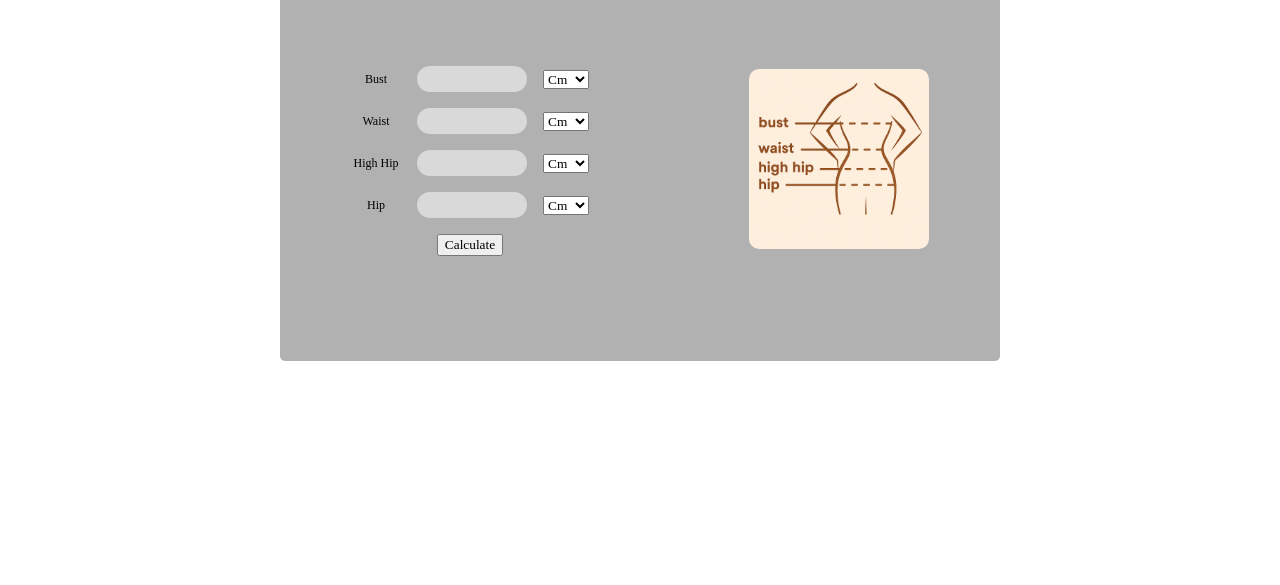
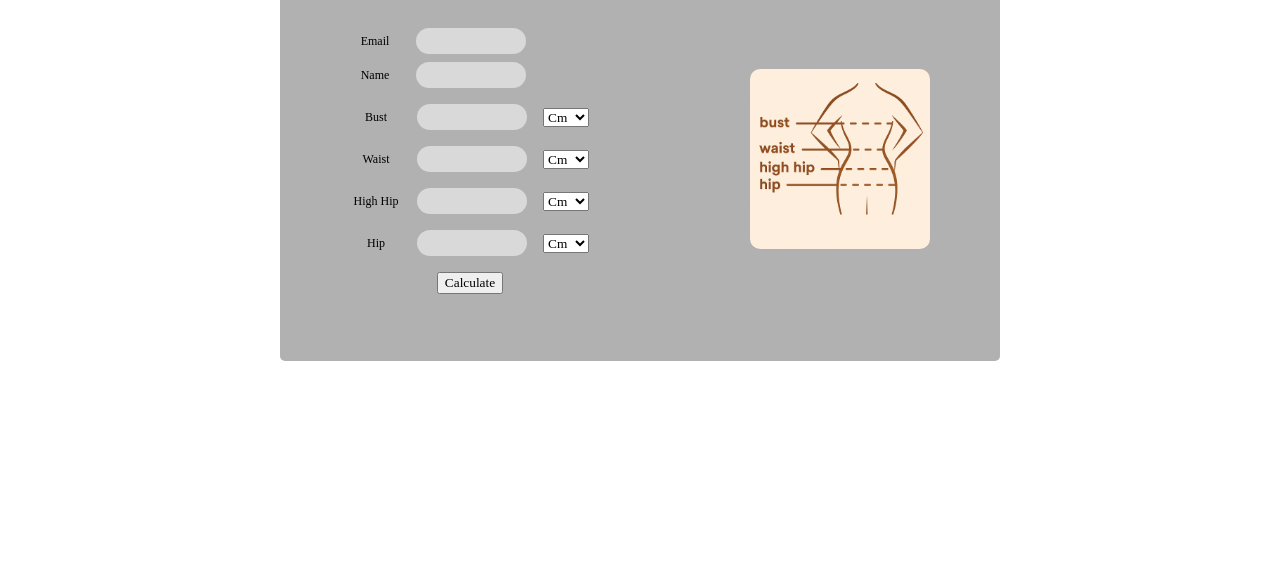
Before and after one commit to Hadi-xp/Body_Shape, a website: page index.html in a window 1280 px wide. Shown: the part 139-724 px from the top of the page. Drawn offline with Linux system fonts and the light colour scheme.

Commit message:
added info inputs

```diff
--- a/index.html
+++ b/index.html
@@ -17,6 +17,16 @@
         <div class="box">
             <div class="bodyPart">
             <form class="form" action="">
+                <div class="userInfo">
+                    <div class="card">
+                <label for="">Email</label>
+                <input id="Email" class="input" name="Email" type="email">
+                </div>
+                 <div class="card">
+                <label for="">Name</label>
+                <input id="Name" class="input" name="Name" type="text">
+                </div>
+                </div>
                 <div class="card">
                 <label for="">Bust</label>
                 <input id="Bust" class="input" name="Bust" type="number" min="0">
--- a/style.css
+++ b/style.css
@@ -125,3 +125,10 @@ body{
     font-size: 15px;
     margin-top: auto;
 }
+/* userInfo style css */
+.userInfo{
+    display: flex;
+    flex-direction: column;
+    gap: 0.5rem;
+    margin-right: 4rem;
+}
```
